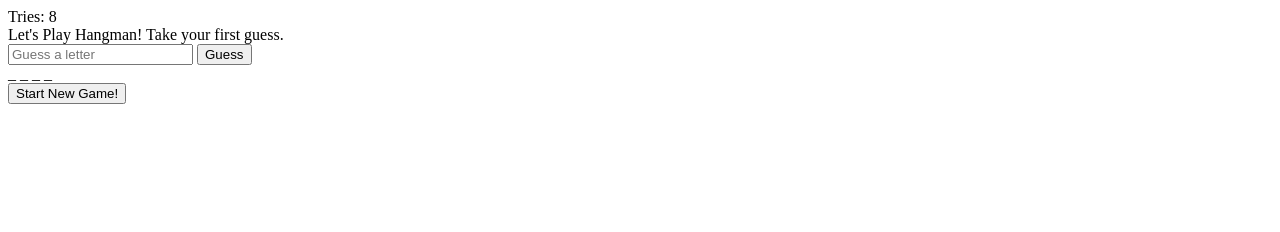
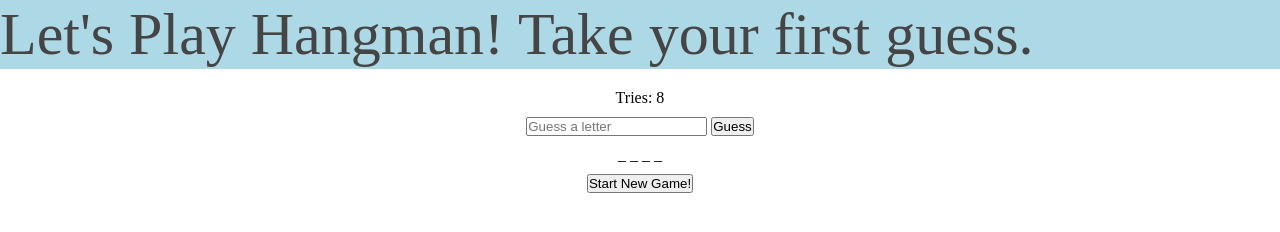
Before and after one commit to DrewWarrenTIY-tiy/wk-02-hangman, a plain HTML site: page index.html in a window 1280 px wide. Drawn offline with Linux system fonts and the light colour scheme.

Commit message:
feat(init) Disable guess button on win/lose
Also some light CSS rules and comment editing.

```diff
--- a/css/master.css
+++ b/css/master.css
@@ -0,0 +1,21 @@
+* {
+  margin: 0;
+  padding: 0;
+}
+
+.statusHolder {
+  font-size: 60px;
+  background-color: lightblue;
+  color: #454545;
+  margin: 0;
+  padding: 0;
+}
+
+.gameHolder {
+  text-align: center;
+  margin-top: 20px;
+}
+
+.gameHolder div {
+  margin: 10px 0px 10px 0px;
+}
--- a/index.html
+++ b/index.html
@@ -7,11 +7,12 @@
     <link rel="stylesheet" href="./css/master.css">
   </head>
   <body>
+    <div class="statusHolder">
+      Let's Play Hangman! Take your first guess.
+    </div>
+    <div class="gameHolder">
       <div class="triesCount">
 
-    </div>
-    <div class="statusHolder">
-      Let's Play Hangman! Take your first guess.
       </div>
       <div class="guessHolder">
         <input class="guessLetter" type="text" name="guess" placeholder="Guess a letter" maxlength="1">
@@ -27,6 +28,7 @@
       <div class="newGameHolder">
         <button type="button" name="newGameButton" onclick="window.location.reload()">Start New Game!</button>
       </div>
+    </div>
 
   </body>
   <script src="./js/common-words.js"></script>
--- a/js/script.js
+++ b/js/script.js
@@ -57,7 +57,7 @@ function updateGuess() {
   checkLose();
 }
 
-//If guess is not a match, decrement tries.
+//Check if guess is a match, return boolean and update tries.
 function checkMatch() {
   if (answerWord.includes(guess)) {
     document.querySelector('.triesCount').innerHTML = "Tries: " + tries;
@@ -85,6 +85,7 @@ function checkLose() {
   if (tries <= 0) {
     status = "Oh no! You lost... D; \n Better luck next time!";
     document.querySelector('.statusHolder').innerHTML = status;
+    document.querySelector('.submitGuess').disabled = true;
     return true;
   }
 }
@@ -96,6 +97,7 @@ function checkWin() {
   } else {
     status = "Wow! You got it! Great job, you win!";
     document.querySelector('.statusHolder').innerHTML = status;
+    document.querySelector('.submitGuess').disabled = true;
     return true;
   }
 }
```
Lines whose indentation alone changed are shown as unchanged.
